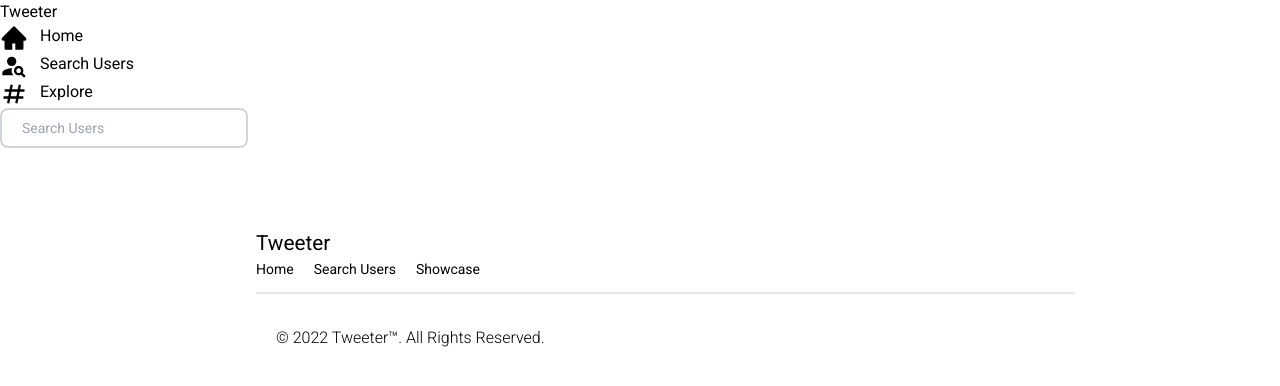
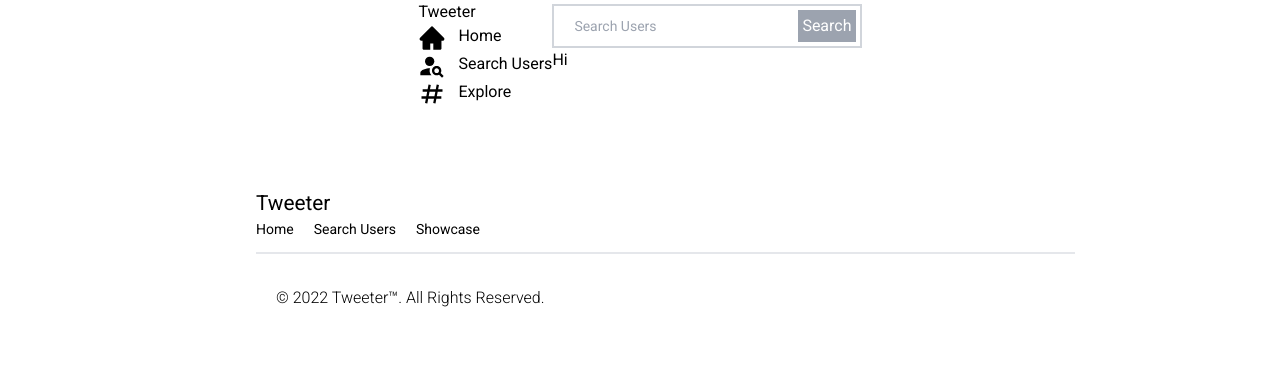
Before and after one commit to BrandonCarp/tweeter, a React (Create React App) app: page /usersearch in a window 1280 px wide. Shown: the top 386 px of the page. Built offline with nearby package versions, Linux system fonts and the light colour scheme; a web font is replaced by a local one.

Commit message:
search bar updategit add .

```diff
--- a/src/Components/MobileFooter.js
+++ b/src/Components/MobileFooter.js
@@ -7,9 +7,9 @@ export function MobileFooter() {
   return (
     <>
       <div className=" mt-20  space-y-3 flex flex-col items-center md:items-start md:ml-[20%]  md:h-20">
-        <div className="flex flex-col  ">
+        <div className="flex flex-col invisible md:visible  ">
           <h1 className="text-baselg">Tweeter</h1>
-          <ul className="flex space-x-5 text-sm">
+          <ul className=" flex space-x-5 text-sm ">
             <NavLink to="/">Home</NavLink>
             <NavLink to="/usersearch">Search Users</NavLink>
             <NavLink to="/showcase">Showcase</NavLink>
--- a/src/Components/User Search Page/UserSearch.js
+++ b/src/Components/User Search Page/UserSearch.js
@@ -1,13 +1,21 @@
 import { LeftNav } from "./LeftNav";
 import { UserSearchBar } from "./UserSearchBar";
+import { Users } from "./Users";
 
 export function UserSearch() {
   return (
-    <>
-      <div>
+
+      <div className="relative mx-auto container ">
+        <div className="flex justify-center">
         <LeftNav />
+        <div>
         <UserSearchBar />
+        <Users />
+          </div>
+          </div>
+
+
       </div>
-    </>
+
   );
 }
--- a/src/Components/User Search Page/UserSearchBar.js
+++ b/src/Components/User Search Page/UserSearchBar.js
@@ -1,14 +1,58 @@
+import { useEffect, useState } from "react";
+
 export function UserSearchBar() {
+
+  const [searchInput, setSearchInput] = useState("");
+
+
+const handleSubmit = () => {
+  console.log(`form submitted`)
+}
+
+const onButton = (e) => {
+e.preventDefault();
+
+console.log(searchInput);
+}
+
+  useEffect(() => {
+    const keyDownHandler = event => {
+
+
+      if (event.key === 'Enter' || event.code === 'NumpadEnter') {
+        event.preventDefault();
+
+        // 👇️ your logic here
+        handleSubmit();
+      }
+    };
+
+    document.addEventListener('keydown', keyDownHandler);
+
+    return () => {
+      document.removeEventListener('keydown', keyDownHandler);
+    };
+  }, []);
+
+
+
+
+
+
   return (
     <>
-      <div>
+      <form  className="mt-1">
+        <div className=" border-2 border-gray-300">
         <input
           type="search"
-          className="border-2 border-gray-300 bg-white h-10 px-5 pr-16 rounded-lg text-sm focus:outline-none"
-          placeholder="Search Users"
+          className=" bg-white h-10 px-5 pr-16 rounded-lg text-sm focus:outline-none  "
+          placeholder="Search Users" value={searchInput} onChange={event => setSearchInput(event.target.value)}
         />
-        {/* Add button */}
-      </div>
+        <button  className="   bg-gray-400 text-white  h-8 mr-1 px-1">Search</button>
+        </div>
+
+
+      </form>
     </>
   );
 }
--- /dev/null
+++ b/src/Components/User Search Page/Users.js
@@ -0,0 +1,5 @@
+export function Users() {
+return <div>
+  Hi
+</div>
+}
```
